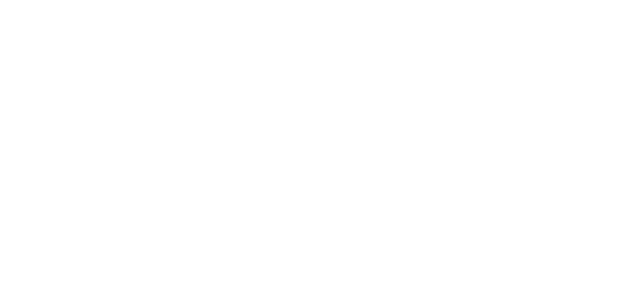
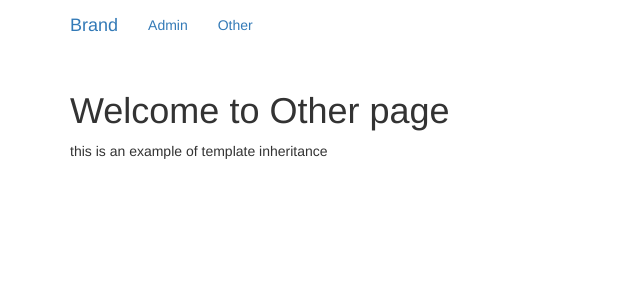
Before and after one commit to diegohdez90/my_first_project_with_django, a Django app: page /templates_app/other/ in a window 1280 px wide. Before the commit the part shown is empty. Shown: the top 300 px of the page, without its empty margins (0-640 px from the left). Run offline with Django 3.2, Linux system fonts and the light colour scheme; some libraries are stand-ins or nearby versions.

Commit message:
feat: add template inheritance

```diff
--- /dev/null
+++ b/templates/templates_app/base.html
@@ -0,0 +1,29 @@
+<!DOCTYPE html>
+<html>
+<head>
+  <meta charset="utf-8" />
+  <meta http-equiv="X-UA-Compatible" content="IE=edge">
+  <title>Basic Page</title>
+  <meta name="viewport" content="width=device-width, initial-scale=1">
+  <link rel="stylesheet" href="https://stackpath.bootstrapcdn.com/bootstrap/3.4.0/css/bootstrap.min.css" integrity="sha384-PmY9l28YgO4JwMKbTvgaS7XNZJ30MK9FAZjjzXtlqyZCqBY6X6bXIkM++IkyinN+"
+    crossorigin="anonymous">
+</head>
+<body>
+  <nav class="navbar navbar-defualt navbar-static-top">
+    <div class="container">
+      <ul class="nav navbar-nav">
+        <li>
+          <a class="navbar-brand" href="{% url 'index' %}">Brand</a>
+        </li>
+        <li><a class="navbar-link" href="{% url 'admin:index' %}">Admin</a></li>
+        <li><a class="navbar-link" href="{% url 'templates_app:other' %}">Other</a></li>
+      </ul>
+    </div>
+  </nav>
+  <div class="container">
+    {% block body_block %}
+
+    {% endblock %}
+  </div>
+</body>
+</html>
--- a/templates/templates_app/other.html
+++ b/templates/templates_app/other.html
@@ -1,14 +1,6 @@
 <!DOCTYPE html>
-<html>
-<head>
-  <meta charset="utf-8" />
-  <meta http-equiv="X-UA-Compatible" content="IE=edge">
-  <title>Other Page</title>
-  <meta name="viewport" content="width=device-width, initial-scale=1">
-  <link rel="stylesheet" href="https://stackpath.bootstrapcdn.com/bootstrap/3.4.0/css/bootstrap.min.css" integrity="sha384-PmY9l28YgO4JwMKbTvgaS7XNZJ30MK9FAZjjzXtlqyZCqBY6X6bXIkM++IkyinN+"
-    crossorigin="anonymous">
-</head>
-<body>
-
-</body>
-</html>
+{% extends "templates_app/base.html" %}
+  {% block body_block %}
+    <h1>Welcome to Other page</h1>
+    <p>this is an example of template inheritance</p>
+  {% endblock %}
```
Also changed, not shown: templates/templates_app/basic.html (deleted, +0 -14 lines), templates/templates_app/index.html (+5 -13 lines).
